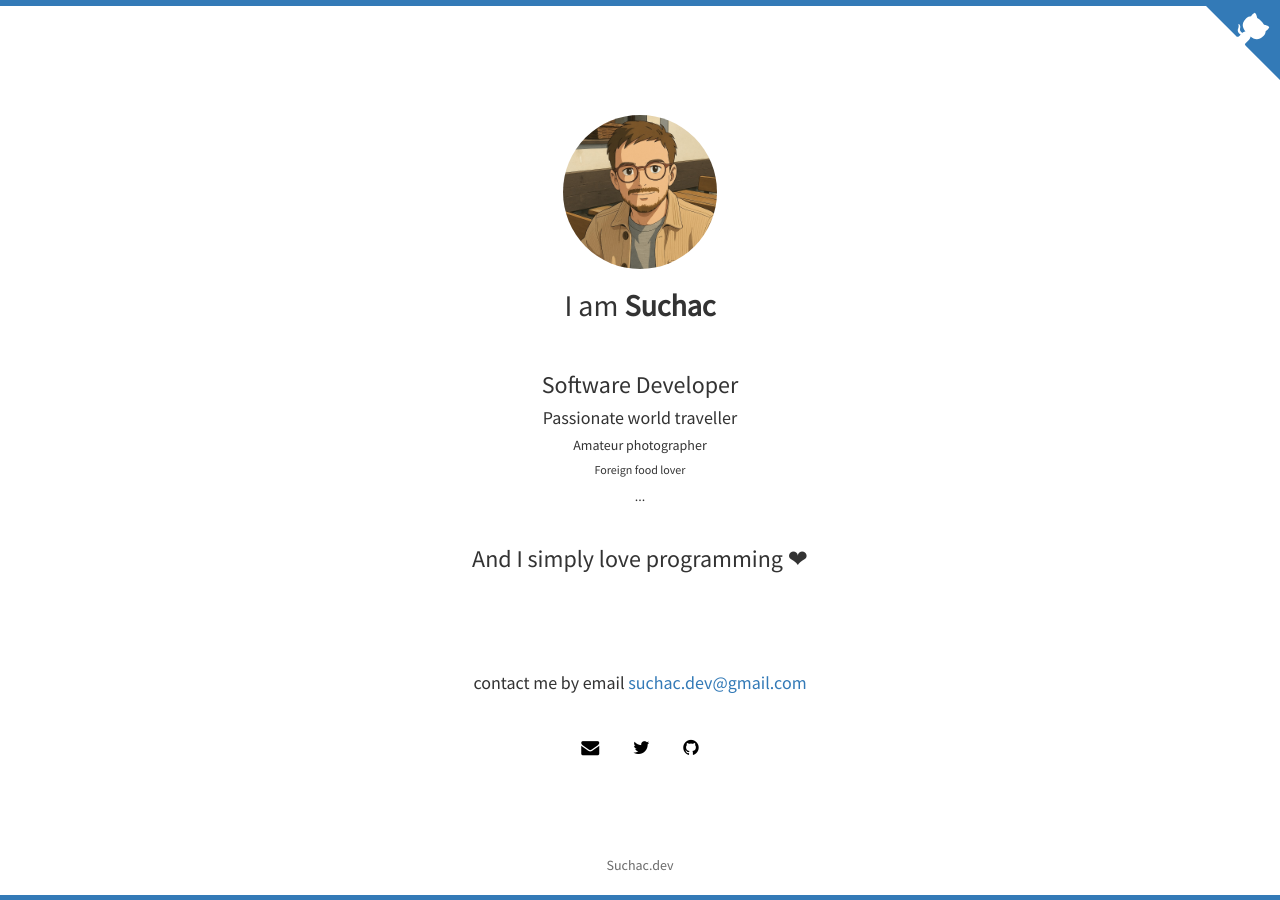
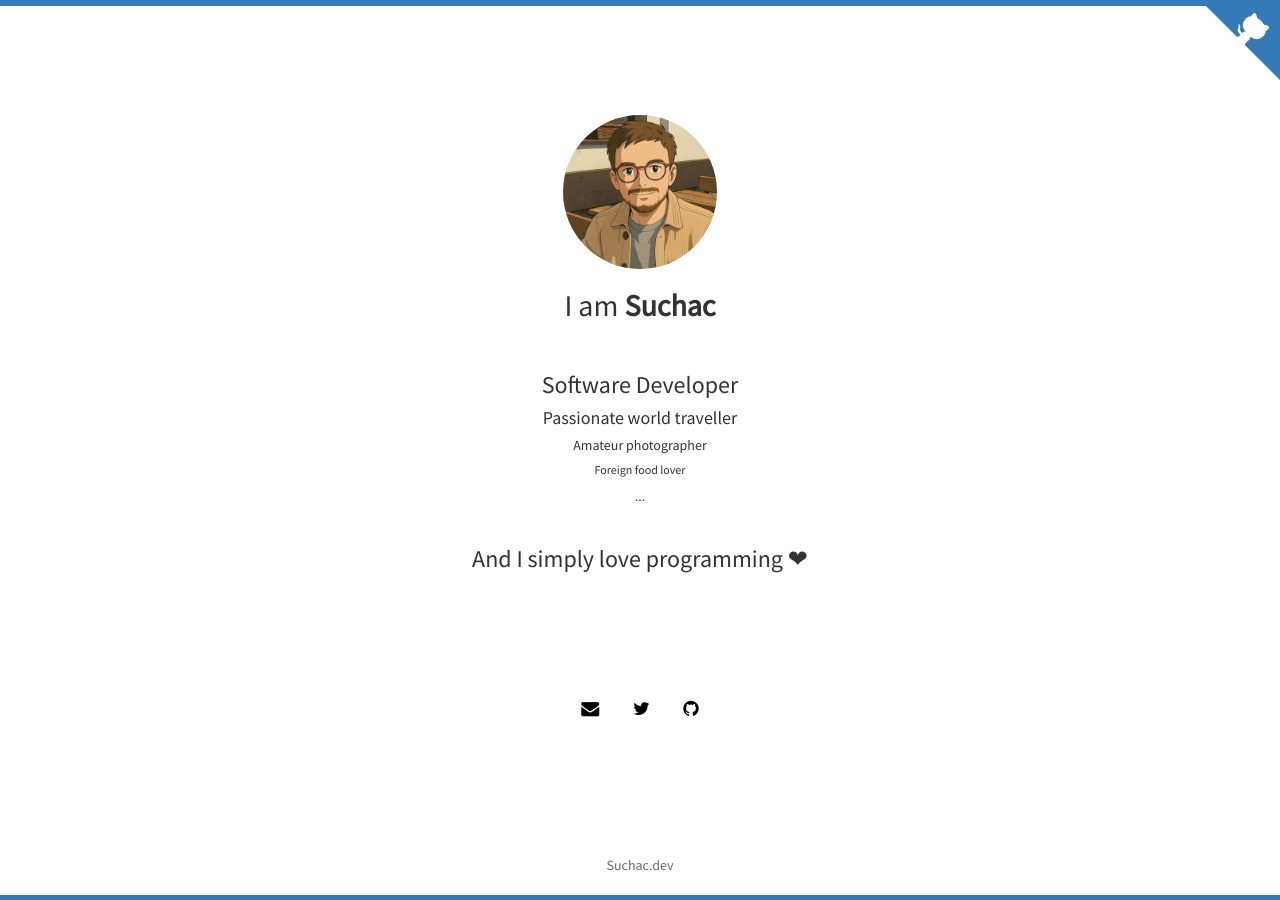
Before and after one commit to suchac/suchac.github.io, a Jekyll site: the page built from index.html, in a window 1280 px wide. Built offline with Jekyll 4.4.1, drawn with Linux system fonts in a browser that asks for light colours; nearby versions of some CDN libraries; the list of posts is cut into pages by our own code.

Commit message:
remove email contact information from about section

```diff
--- a/index.html
+++ b/index.html
@@ -23,10 +23,6 @@ layout: home
 
     <br /><br /><br /><br />
 
-    <h4>
-      contact me by email <a href="mailto:{{ site.email }}">suchac.dev@gmail.com</a>
-    </h4>
-
     {% include social.html %}
   </div>
 </section>
```
